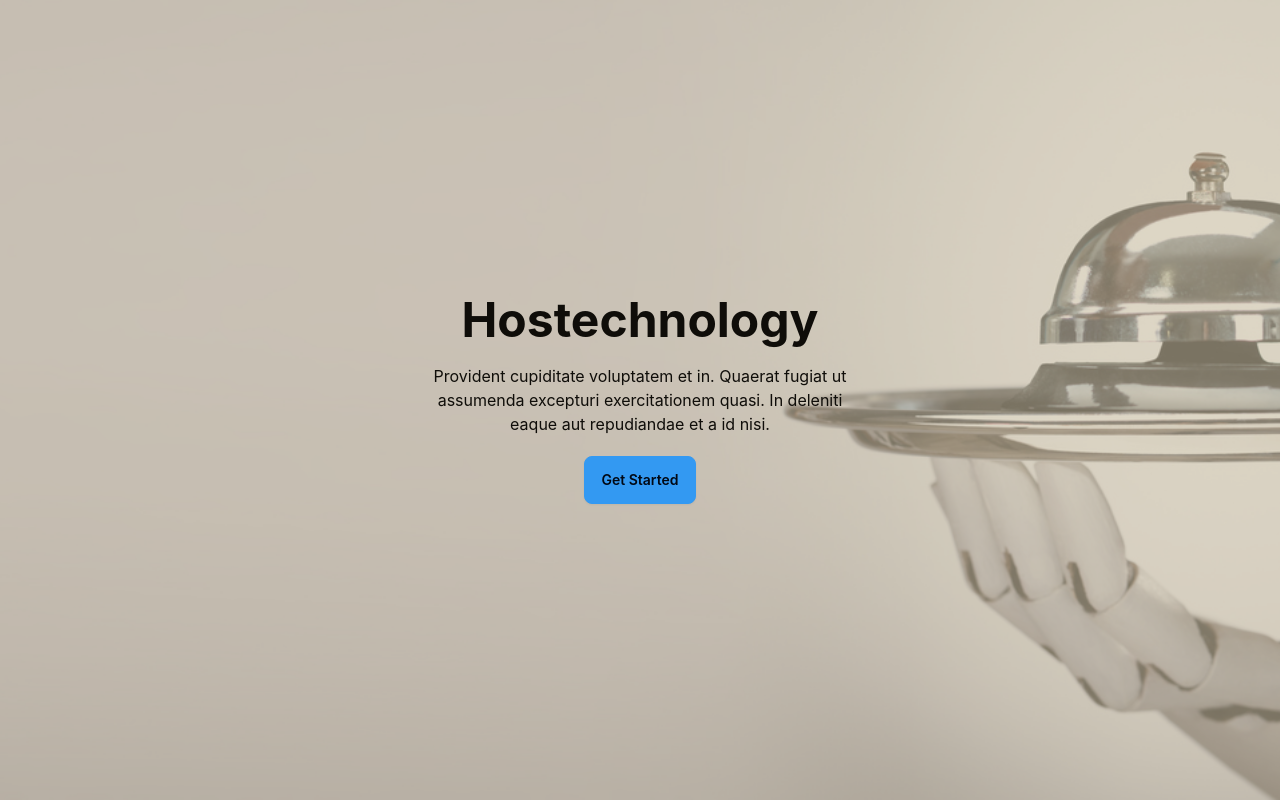
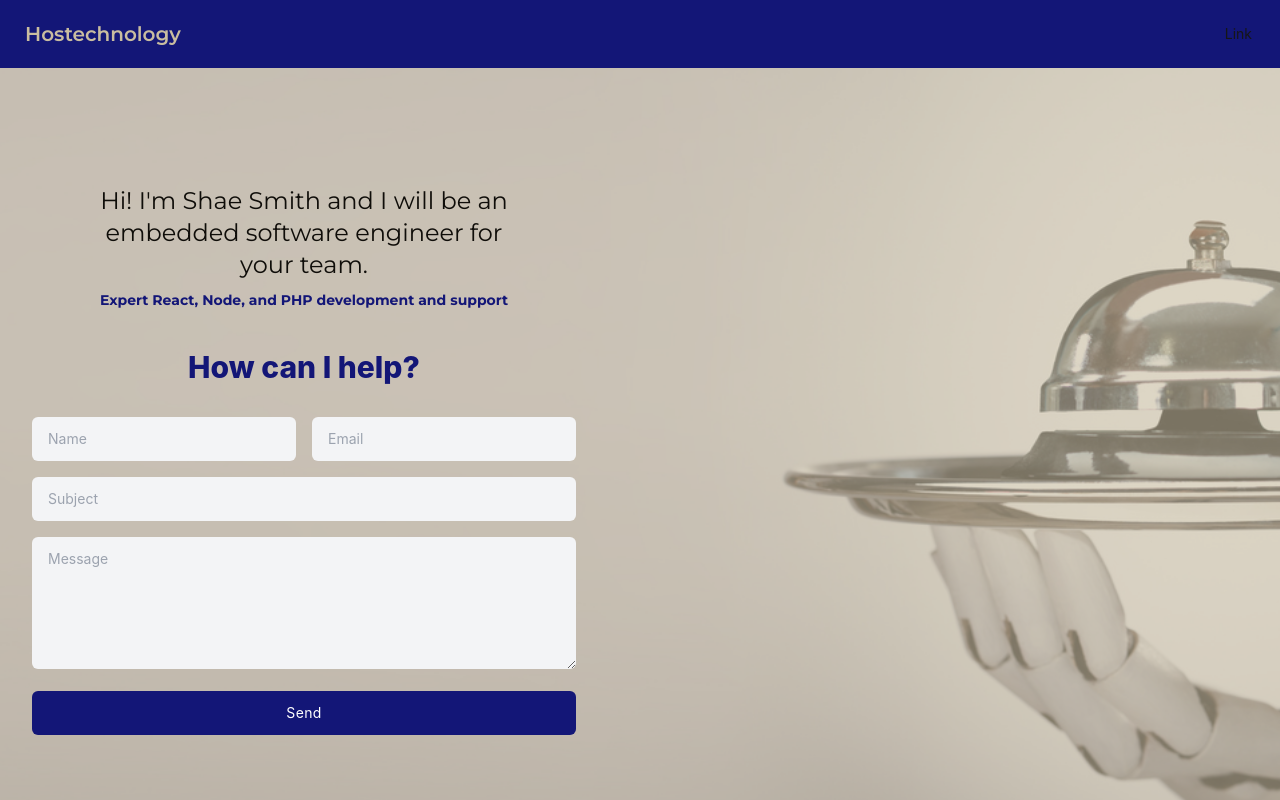
Before and after one commit to sbsmith86/hostechnology-app, a React (Create React App) app: page / in a window 1280 px wide. Shown: the top 800 px of the page. Built offline with nearby package versions, Linux system fonts and the light colour scheme.

Commit message:
navigation, hero layout, contact form

```diff
--- a/package.json
+++ b/package.json
@@ -3,12 +3,16 @@
   "version": "0.1.0",
   "private": true,
   "dependencies": {
+    "@emailjs/browser": "^4.4.1",
     "@testing-library/jest-dom": "^5.17.0",
     "@testing-library/react": "^13.4.0",
     "@testing-library/user-event": "^13.5.0",
+    "i": "^0.3.7",
+    "npm": "^10.9.0",
     "react": "^18.3.1",
     "react-dom": "^18.3.1",
     "react-scripts": "5.0.1",
+    "react-social-icons": "^6.18.0",
     "web-vitals": "^2.1.4"
   },
   "scripts": {
--- a/public/index.html
+++ b/public/index.html
@@ -9,6 +9,9 @@
       name="description"
       content="Web site created using create-react-app"
     />
+    <link rel="preconnect" href="https://fonts.googleapis.com">
+    <link rel="preconnect" href="https://fonts.gstatic.com" crossorigin>
+    <link href="https://fonts.googleapis.com/css2?family=Montserrat:ital,wght@0,100..900;1,100..900&family=Poppins:ital,wght@0,100;0,200;0,300;0,400;0,500;0,600;0,700;0,800;0,900;1,100;1,200;1,300;1,400;1,500;1,600;1,700;1,800;1,900&display=swap" rel="stylesheet">
     <link rel="apple-touch-icon" href="%PUBLIC_URL%/logo192.png" />
     <!--
       manifest.json provides metadata used when your web app is installed on a
--- a/src/App.js
+++ b/src/App.js
@@ -1,12 +1,14 @@
 import Hero from "./components/Hero";
 import Footer from "./components/Footer";
 import Card from "./components/Card";
+import Nav from "./components/Nav";
 
 export default function App() {
   return (
     <>
+      <Nav />
       <Hero primaryText={"Hostechnology"} secondaryText={"We serve peole who serve people"} />
-      <div className="py-10 flex justify-center bg-error flex-wrap space-x-8">
+      <div className="py-10 flex justify-center flex-wrap space-x-8">
           <Card />
           <Card />
           <Card />
--- /dev/null
+++ b/src/components/ContactForm.jsx
@@ -0,0 +1,38 @@
+import React, { useRef } from 'react';
+import emailjs from '@emailjs/browser';
+
+export const ContactForm = () => {
+  const form = useRef();
+
+  const sendEmail = (e) => {
+    e.preventDefault();
+
+    emailjs
+      .sendForm('hostechnology', 'contact', form.current, {
+        publicKey: 'wOhDJHGBMrTTg_pRh',
+      })
+      .then(
+        () => {
+          console.log('SUCCESS!');
+        },
+        (error) => {
+          console.log('FAILED...', error.text);
+        },
+      );
+  };
+
+  return (
+    <div className="p-4 mx-auto max-w-xl">
+        <h1 className="text-3xl text-gray-800 font-extrabold text-center text-secondary">How can I help?</h1>
+        <form className="mt-8 space-y-4" ref={form} onSubmit={sendEmail}>
+            <div className='flex space-x-4'>
+                <input type='text' placeholder='Name' name="user_name" className="w-full rounded-md py-3 px-4 text-gray-800 bg-gray-100 focus:bg-transparent text-sm outline-blue-500" />
+                <input type='email' placeholder='Email' name="user_email" className="w-full rounded-md py-3 px-4 text-gray-800 bg-gray-100 focus:bg-transparent text-sm outline-blue-500" />
+            </div>
+            <input type='text' placeholder='Subject' name="subject" className="w-full rounded-md py-3 px-4 text-gray-800 bg-gray-100 focus:bg-transparent text-sm outline-blue-500" />
+            <textarea placeholder='Message' name="message" rows="6" className="w-full rounded-md px-4 text-gray-800 bg-gray-100 focus:bg-transparent text-sm pt-3 outline-blue-500"></textarea>
+            <input type="submit" value="Send" className="text-white bg-secondary hover:bg-blue-600 tracking-wide rounded-md text-sm px-4 py-3 w-full cursor-pointer" />
+        </form>
+    </div>
+  );
+};
--- a/src/components/Footer.jsx
+++ b/src/components/Footer.jsx
@@ -1,9 +1,9 @@
 export default function Footer() {
     return (
         <footer className="footer footer-center bg-base-300 text-base-content p-4">
-        <aside>
-            <p>Copyright © {new Date().getFullYear()} - All right reserved by ACME Industries Ltd</p>
-        </aside>
+            <aside>
+                <p>Copyright © {new Date().getFullYear()}</p>
+            </aside>
         </footer>
     )
   }
--- a/src/components/Hero.jsx
+++ b/src/components/Hero.jsx
@@ -1,6 +1,7 @@
 
 
 import headerImage from "../images/concierge-bell-header-one.jpg";
+import { ContactForm } from "./ContactForm";
 
 export default function Hero({primaryText, secondaryText}) {
     return (
@@ -10,16 +11,18 @@ export default function Hero({primaryText, secondaryText}) {
             backgroundImage: `url(${headerImage})`,
         }}>
         <div className="hero-overlay bg-opacity-60"></div>
-        <div className="hero-content text-neutral-content text-center">
-            <div className="max-w-md">
-            <h1 className="mb-5 text-5xl font-bold">Hostechnology</h1>
-            <p className="mb-5">
-                Provident cupiditate voluptatem et in. Quaerat fugiat ut assumenda excepturi exercitationem
-                quasi. In deleniti eaque aut repudiandae et a id nisi.
-            </p>
-            <button className="btn btn-primary">Get Started</button>
+            <div className="hero-content text-neutral-content text-center flex justify-start w-full py-16">
+                <div>
+                    <div className="mb-5 flex justify-center">
+                        <p className="max-w-md text-2xl font-montserrat">
+                            Hi! I'm Shae Smith and I will be an embedded software engineer for your team.
+                            <br />
+                            <span className="text-sm font-bold text-secondary">Expert React, Node, and PHP development and support</span>
+                        </p>
+                    </div>
+                    <ContactForm />
+                </div>
             </div>
-        </div>
         </div>
     )
   }
--- /dev/null
+++ b/src/components/Nav.jsx
@@ -0,0 +1,25 @@
+export default function Nav() {
+    return (
+        <div className="navbar bg-secondary">
+            <div className="flex-1">
+                <a className="btn btn-ghost font-montserrat text-neutral text-xl" href="/">Hostechnology</a>
+            </div>
+            <div className="flex-none">
+                <ul className="menu menu-horizontal px-1">
+                    <li>
+                        <a>Link</a>
+                    </li>
+                    {/* If I want a submenu <li>
+                        <details>
+                            <summary>Parent</summary>
+                            <ul className="bg-base-100 rounded-t-none p-2">
+                                <li><a>Link 1</a></li>
+                                <li><a>Link 2</a></li>
+                            </ul>
+                        </details>
+                    </li> */}
+                </ul>
+            </div>
+        </div>
+    );
+}
--- a/tailwind.config.js
+++ b/tailwind.config.js
@@ -19,6 +19,13 @@ module.exports = {
       },
     ],
   },
+  theme: {
+    extend: {
+      fontFamily: {
+        montserrat: ['"Montserrat"', 'sans-serif'],
+      }
+    }
+  },
   plugins: [
     require('daisyui'),
   ],
```
Also changed, not shown: 1 other file (tests, documents, lock files or other folders).
